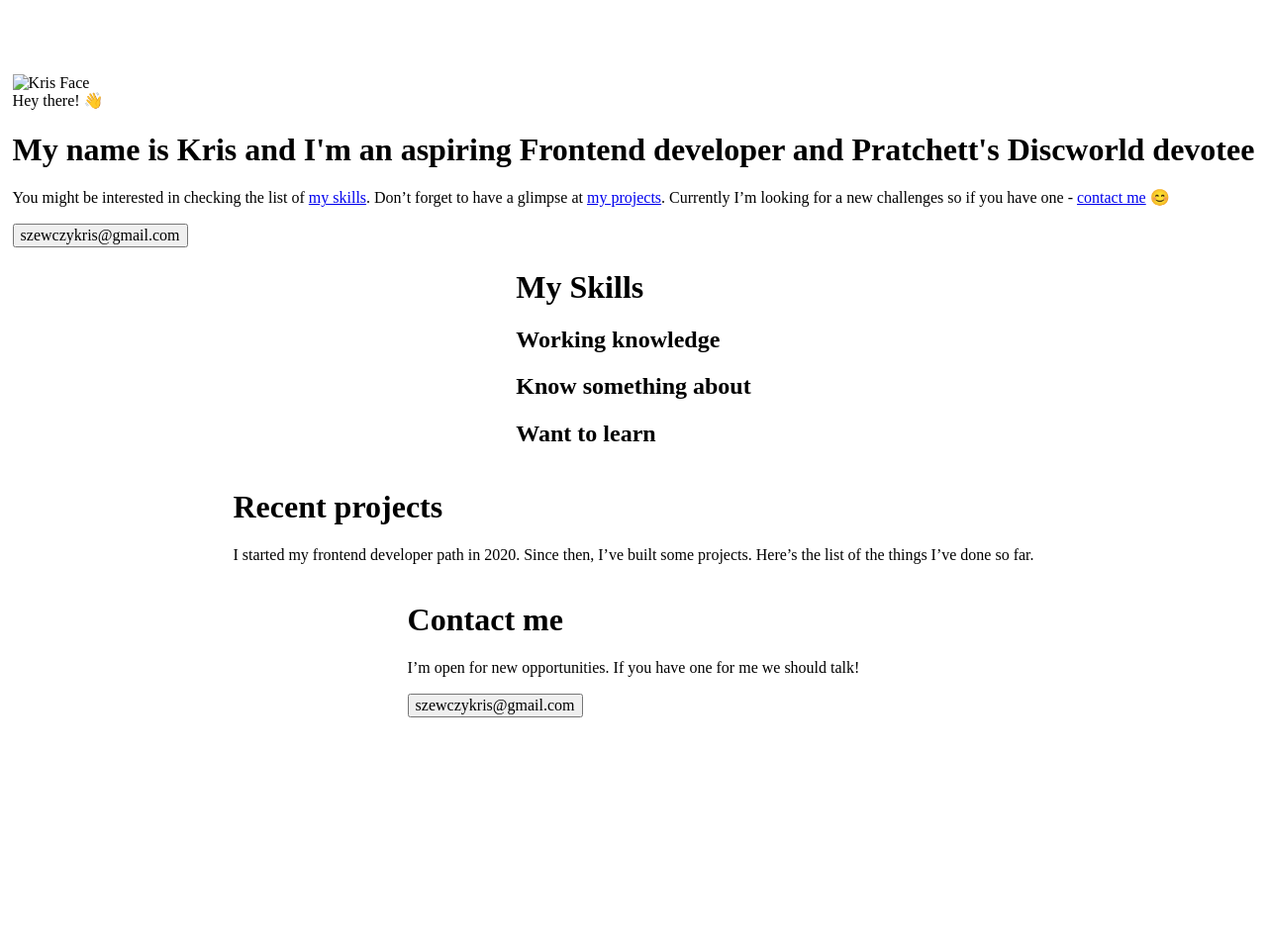
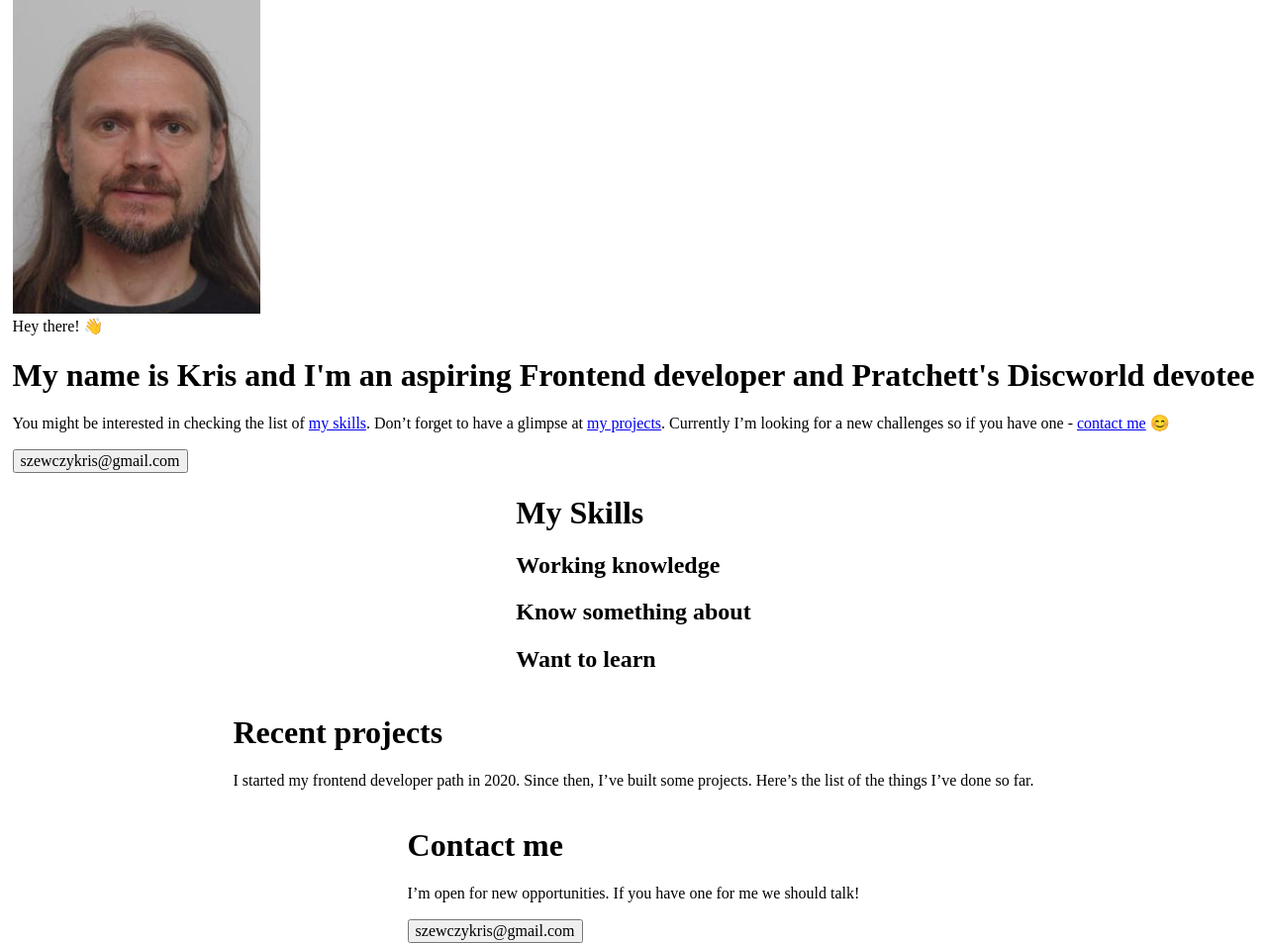
Before and after one commit to szewczykkrzysztof/portfolio, a website built with webpack: page src/pages/index.html in a window 1280 px wide. Shown: the whole page at 99% size. Before the commit the page ends 800 px from the top, so only its background shows below. Built offline with nearby package versions, Linux system fonts and the light colour scheme.

Commit message:
add path to my photo

```diff
--- a/src/pages/index.html
+++ b/src/pages/index.html
@@ -149,7 +149,7 @@
   </head>
   <body>
     <header class="header">
-      <img href="../myface.png" alt="Kris Face" class="header__photo" />
+      <img src='../assets/img/profil_slack.jpg' alt="Kris Face" class="header__photo" />
       <div class="header__cloud">Hey there! 👋</div>
       <section class="header__description">
         <h1 class="header__mainHeading">
```
Also changed, not shown: src/assets/img/profil_slack.jpg (added).
